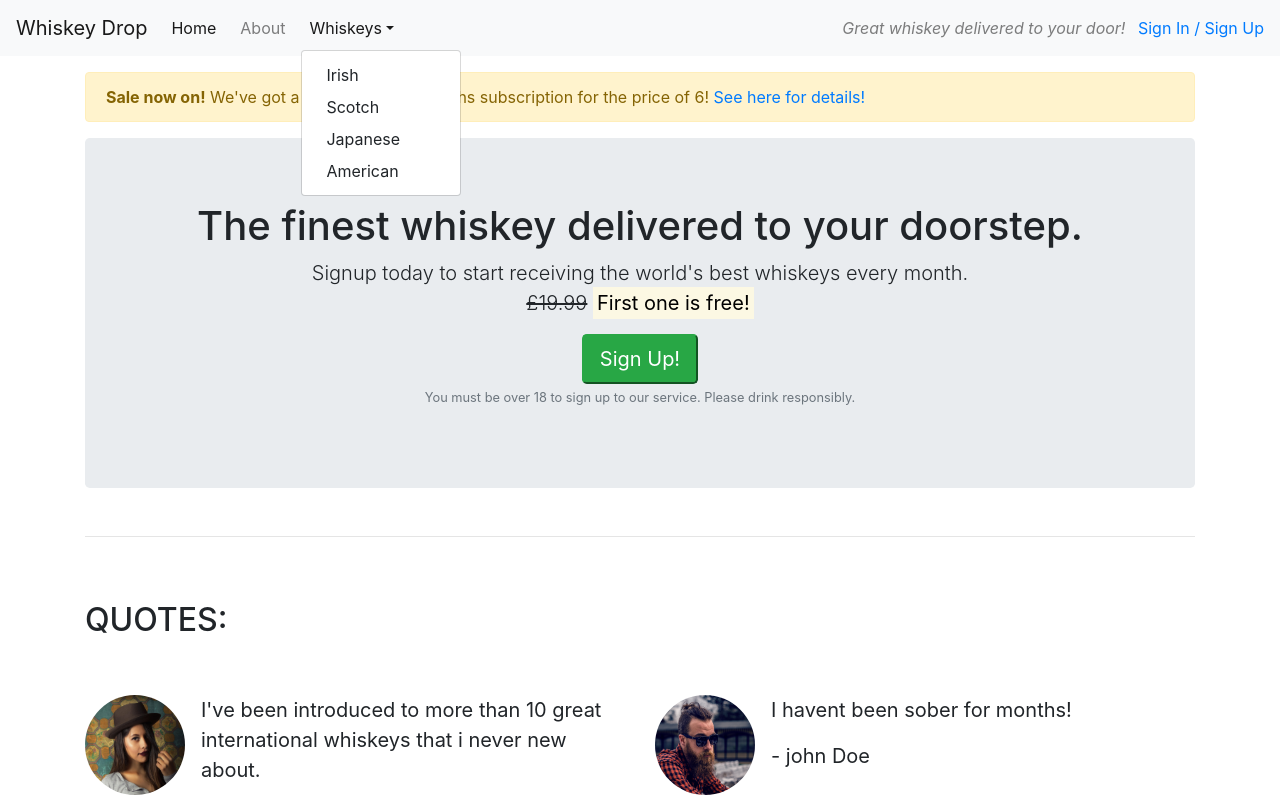
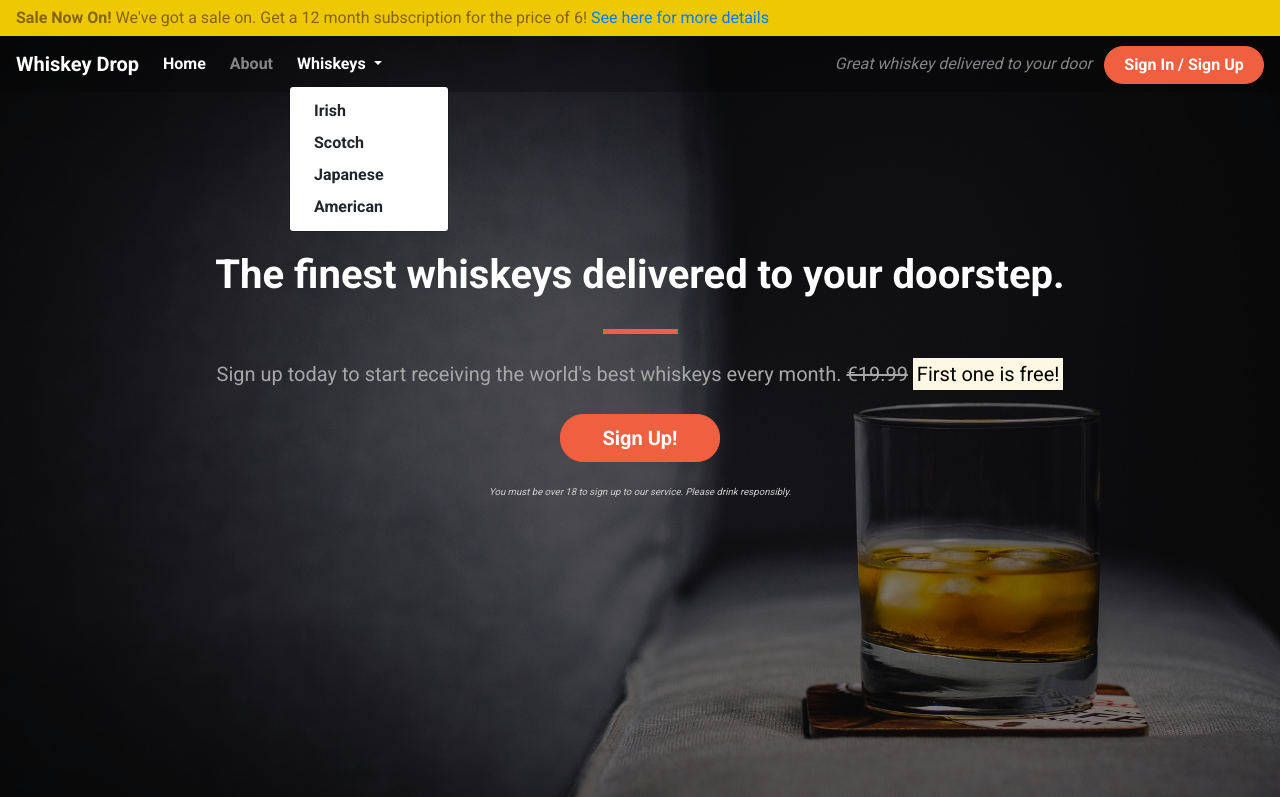
Before and after one commit to paulcrawford826/my-first-bootstrap-page, a plain HTML site: page index.html in a window 1280 px wide. Both pictures are taken after a click on the button "Whiskeys". Shown: the top 797 px of the page. Drawn offline with nearby package versions, Linux system fonts and the light colour scheme.

Commit message:
Update of index.html and addition of new css file and images

```diff
--- /dev/null
+++ b/css/style.css
@@ -0,0 +1,136 @@
+body {
+    font-family: 'Roboto', sans-serif;
+}
+
+.alert-container .col-12 {
+    padding-left: 0;
+    padding-right: 0;
+}
+
+.site-wide-alert {
+    border-radius: 0;
+    margin-bottom: 0;
+    padding: 5px 15px;
+    background-color: #eec802;
+    border-color: #eec802;
+}
+
+.callout-container {
+    height: 100vh;
+
+    background: url("../img/bg.jpg") no-repeat bottom right fixed;
+    -webkit-background-size: cover;
+    -moz-background-size: cover;
+    -o-background-size: cover;
+    background-size: cover;
+
+    display: flex;
+    align-items: center;
+    justify-content: center;
+
+    position: relative;
+}
+
+.opaque-overlay {
+    position: absolute;
+    top: 0;
+    left: 0;
+    height: 100%;
+    width: 100%;
+    background-color: rgba(0, 0, 0, 0.5);
+}
+
+.quotes-container {}
+
+.features-container {}
+
+/* Block Divider */
+
+.block-divider {
+    width: 75px;
+    height: 5px;
+    border: 0;
+}
+
+.block-divider--orange {
+    background-color: #f05f40;
+}
+
+.block-divider--short {
+    width: 35px;
+}
+
+/* NavBar */
+
+.navalert-container {
+    position: absolute;
+    top: 0;
+    left: 0;
+    right: 0;
+    padding-left: 0;
+    padding-right: 0;
+    z-index: 1;
+}
+
+.navbar {
+    margin-bottom: 0;
+    border: 0;
+    width: 100%;
+    background-color: rgba(0, 0, 0, 0.25);
+}
+
+.navbar .navbar-toggler {
+    border: 0;
+}
+
+.navbar-brand {
+    font-weight: bold;
+}
+
+.navbar .navbar-nav a {
+    font-weight: bold;
+}
+
+/* Jumbotron */
+
+.jumbotron {
+    background-color: transparent;
+}
+
+.jumbotron-header {
+    color: white;
+    font-weight: bold;
+    margin-bottom: 30px;
+}
+
+.jumbotron .lead {
+    margin: 25px;
+    color: #a7a7a7;
+}
+
+.jumbotron small {
+    font-size: 60%;
+    font-style: italic;
+    color: #d0d0d0;
+}
+
+/* Buttons */
+
+.btn--cta {
+    font-weight: bold;
+    border-radius: 23px;
+    width: 160px;
+}
+
+.btn--red {
+    color: white;
+    background-color: #f05f40;
+    border-color: #f05f40;
+}
+
+.btn--red:hover,
+.btn--red:active,
+.btn--red:active:focus {
+    background-color: #c74c31;
+    border-color: #c74c31;
+}
--- a/index.html
+++ b/index.html
@@ -2,84 +2,101 @@
 <html lang="en-us">
 
 <head>
-    <meta charset="UTF-8">
+    <meta charset="utf-8">
+    <meta name="viewport" content="width=device-width, initial-scale=1.0">
+    <title>Whiskey Drop | Taste a new whiskey every month</title>
+    <link rel="stylesheet" href="https://maxcdn.bootstrapcdn.com/bootstrap/4.1.3/css/bootstrap.min.css">
+    <link rel="stylesheet" href="https://use.fontawesome.com/releases/v5.6.1/css/all.css" integrity="sha384-gfdkjb5BdAXd+lj+gudLWI+BXq4IuLW5IT+brZEZsLFm++aCMlF1V92rMkPaX4PP" crossorigin="anonymous">
+    <link href="https://fonts.googleapis.com/css?family=Roboto:400,700" rel="stylesheet">
+    <link rel="stylesheet" href="css/style.css" type="text/css" />
 
-    <title>Whiskey Drop | Taste a new whiskey every month</title>
-    <meta name="viewport" content="width=device-width, initial-scale=1.0">
-    <link rel="stylesheet" href="https://stackpath.bootstrapcdn.com/bootstrap/4.1.3/css/bootstrap.min.css">
-    <link rel="stylesheet" href="https://use.fontawesome.com/releases/v5.8.1/css/all.css" integrity="sha384-50oBUHEmvpQ+1lW4y57PTFmhCaXp0ML5d60M1M7uH2+nqUivzIebhndOJK28anvf" crossorigin="anonymous">
 </head>
 
 <body>
-    <nav class="navbar navbar-light bg-light navbar-expand-sm">
-        <a href="/" class="navbar-brand">Whiskey Drop</a>
-        <button class="navbar-toggler ml-auto" type="button" data-toggle="collapse" data-target="#navbarNavDropdown" aria-controls="navbarNavDropdown" aria-expanded="false" aria-lable="Toggle navigation"><span class="navbar-toggler-icon"></span></button>
+    <div class="container-fluid navalert-container">
+        <!-- Alert -->
+        <div class="container-fluid alert-container">
+            <div class="row d-none d-sm-block">
+                <div class="col-12">
+                    <div class="site-wide-alert alert alert-warning">
+                        <strong>Sale Now On!</strong> We've got a sale on. Get a 12 month subscription for the price of 6! <a href="">See here for more details</a>
+                    </div>
+                </div>
+            </div>
+        </div>
+        <!-- /.Alert -->
+        <!--Nav-->
+        <nav class="navbar navbar-dark navbar-expand-sm">
+            <a href="/" class="navbar-brand">
+                    Whiskey Drop</a>
+
+            <button class="navbar-toggler ml-auto" type="button" data-toggle="collapse" data-target="#navbarNavDropdown" aria-controls="navbarNavDropdown" aria-expanded="false" aria-label="Toggle navigation">
+        <span class="navbar-toggler-icon"></span></button>
 
             <div class="collapse navbar-collapse" id="navbarNavDropdown">
                 <ul class="navbar-nav mr-auto">
                     <li class="active nav-item mr-2"><a class="nav-link" href="/">Home</a></li>
-                <li class=" nav-item mr-2"><a class="nav-link" href="/">About</a></li>
+                    <li class="nav-item mr-2"><a class="nav-link" href="">About</a></li>
                     <li class="nav-item dropdown">
-                    <a class="nav-link dropdown-toggle" href="#" id="navbarDropdownMenuLink" role="button" data-toggle="dropdown" aria-haspopup="true" aria-expand="false">Whiskeys</a>
-                    <div class="dropdown-menu" aria-labledby="navbarDropdownMenuLink">
-                        <a href="" class="dropdown-item" href="#">Irish</a>
-                        <a href="" class="dropdown-item" href="#">Scotch</a>
-                        <a href="" class="dropdown-item" href="#">Japanese</a>
-                        <a href="" class="dropdown-item" href="#">American</a>
+                        <a class="nav-link dropdown-toggle" href="#" id="navbarDropdownMenuLink" role="button" data-toggle="dropdown" aria-haspopup="true" aria-expanded="false">
+          Whiskeys
+        </a>
+                        <div class="dropdown-menu" aria-labelledby="navbarDropdownMenuLink">
+                            <a class="dropdown-item" href="#">Irish</a>
+                            <a class="dropdown-item" href="#">Scotch</a>
+                            <a class="dropdown-item" href="#">Japanese</a>
+                            <a class="dropdown-item" href="#">American</a>
                         </div>
                     </li>
-                <li class=" nav-item mr-2 d-block d-sm-none"><a class="nav-link" href="/login">Sign In / Sign Up</a></li>
+
+                    <li class="nav-item mr-2 d-block d-sm-none"><a class="nav-link" href="">Sign In / Sign Up</a></li>
                 </ul>
             </div>
             <div class="d-none d-md-block">
-            <p class="navbar-text my-auto mr-2"><i>Great whiskey delivered to your door!</i></p>
-            <a href="/login">Sign In / Sign Up</a>
+                <p class="navbar-text my-auto mr-2"><i>Great whiskey delivered to your door</i></p>
+                <a href="/login" class=" btn btn--cta btn--red">Sign In / Sign Up</a>
             </div>
+            <!--</div>-->
         </nav>
-
-    <article class="container mt-3">
-        <div class="row d-none d-sm-block">
-            <div class="col-12">
-                <div class="alert alert-warning">
-                    <strong>Sale now on!</strong> We've got a sale on. Get 12 months subscription for the price of 6! <a href="">See here for details!</a>
-                </div>
-            </div>
     </div>
     <!-- Callout -->
+    <div class="container-fluid callout-container">
+        <div class="opaque-overlay">&nbsp;</div>
         <div class="row">
             <div class="col-12">
                 <section class="callout jumbotron text-center">
-                    <h1>The finest whiskey delivered to your doorstep.</h1>
-                    <p class="lead">Signup today to start receiving the world's best whiskeys every month.
-                        <span class="d-sm-inline d-sm-none"><br></span>
-                        <s class="d-none d-sm-inline">£19.99</s>
+                    <h1 class="jumbotron-header">The finest whiskeys delivered to your doorstep.</h1>
+                    <hr class="block-divider block-divider--orange">
+                    <p class="lead">Sign up today to start receiving the world's best whiskeys every month.
+                        <s class="d-none d-sm-inline">€19.99</s>
+                        <span class="d-inline d-sm-none"><br></span>
                         <strong><mark>First one is free!</mark></strong></p>
-                    <button class="btn-lg btn-success">Sign Up!</button>
+                    <p><button class="btn btn-lg btn--cta btn--red" data-toggle="modal" data-target="#signUpModal">Sign Up!</button></p>
                     <p class="text-muted"><small>You must be over 18 to sign up to our service. Please drink responsibly.</small></p>
                 </section>
             </div>
         </div>
+    </div>
     <!-- /.callout -->
-
-        <hr>
-
     <!-- Quotes -->
+    <div class="container quotes-container">
         <section class="quotes">
             <div class="row">
                 <div class="col-12 my-5">
                     <h2 class="text-uppercase">Quotes:</h2>
+                    <hr />
                 </div>
             </div>
             <div class="row">
                 <div class="col-12 col-md-6">
                     <div class="media">
                         <div class="d-none d-sm-block">
-                            <img src="img/girl-image.png" class="rounded-circle mr-3" height=100 width=100>
+                            <img src="img/girl-image.png" class="rounded-circle mr-3" height=100 width=100 alt="Jane Doe Avatar">
                         </div>
                         <div class="media-body">
                             <blockquote class="blockquote">
-                                <p>I've been introduced to more than 10 great international whiskeys that i never new about.</p>
-                                <p>- jane Doe</p>
+                                <p>I've been introduced to more than 10 great international whiskeys I never knew about.</p>
+                                <footer class="blockquote-footer">Jane Doe on <cite title="Twitter">Twitter</cite></footer>
                             </blockquote>
                         </div>
                     </div>
@@ -87,65 +104,90 @@
                 <div class="col-12 col-md-6">
                     <div class="media">
                         <div class="d-none d-sm-block">
-                            <img src="img/guy-image.png" class="rounded-circle mr-3" height=100 width=100>
+                            <img src="img/guy-image.png" class="rounded-circle mr-3" height=100 width=100 alt="John Doe Avatar">
                         </div>
                         <div class="media-body">
                             <blockquote class="blockquote">
-                                <p>I havent been sober for months!</p>
-                                <p>- john Doe</p>
+                                <p>I haven't been sober for months!</p>
+                                <footer class="blockquote-footer">John Doe on <cite title="Twitter">Twitter</cite></footer>
                             </blockquote>
                         </div>
                     </div>
                 </div>
             </div>
         </section>
-        <!-- /.Quotes -->
-
+    </div>
+    <!-- /.quotes -->
     <hr>
-
     <!-- Features -->
+    <div class="container features-container">
         <section class="features">
             <div class="row">
                 <div class="col-12 my-5">
                     <h2 class="text-uppercase">Features:</h2>
+                    <hr />
                 </div>
             </div>
             <div class="row">
                 <div class="col-12 col-md-6 col-lg-4">
-                    <div class="features">
+                    <div class="feature">
                         <h3><i class="fas fa-gift d-none d-sm-inline"></i> Feature 1 <span class="badge badge-success">New!</span></h3>
-                        <p>Lorem ipsum dolor sit amet, consectetur adipisicing elit. Excepturi odit mollitia, deserunt accusamus iusto impedit. Unde, cupiditate debitis, ipsa harum ipsum minima, obcaecati, fuga odit iste reprehenderit vero voluptatum sapiente
-                            modi dolor! Ex quod, saepe!</p>
+                        <p>Lorem ipsum dolor sit amet, consectetur adipiscing elit, sed do eiusmod tempor incididunt ut labore et dolore magna aliqua. Ut enim ad minim veniam, quis nostrud exercitation ullamco laboris nisi ut aliquip ex ea commodo consequat.</p>
                         <p><a class="btn btn-sm btn-light" href="">Read More</a></p>
                     </div>
                 </div>
                 <div class="col-12 col-md-6 col-lg-4">
-
-                    <div class="features">
+                    <div class="feature">
                         <h3><i class="fas fa-credit-card d-none d-sm-inline"></i> Feature 2</h3>
-                        <p>Lorem ipsum dolor sit amet, consectetur adipisicing elit. Excepturi odit mollitia, deserunt accusamus iusto impedit. Unde, cupiditate debitis, ipsa harum ipsum minima, obcaecati, fuga odit iste reprehenderit vero voluptatum sapiente
-                            modi dolor! Ex quod, saepe!</p>
+                        <p>Lorem ipsum dolor sit amet, consectetur adipiscing elit, sed do eiusmod tempor incididunt ut labore et dolore magna aliqua. Ut enim ad minim veniam, quis nostrud exercitation ullamco laboris nisi ut aliquip ex ea commodo consequat.</p>
                         <p><a class="btn btn-sm btn-light" href="">Read More</a></p>
                     </div>
                 </div>
                 <div class="col-12 d-md-none d-lg-block col-lg-4">
-                    <div class="features">
+                    <div class="feature">
                         <h3><i class="fas fa-times-circle d-none d-sm-inline"></i> Feature 3</h3>
-                        <p>Lorem ipsum dolor sit amet, consectetur adipisicing elit. Excepturi odit mollitia, deserunt accusamus iusto impedit. Unde, cupiditate debitis, ipsa harum ipsum minima, obcaecati, fuga odit iste reprehenderit vero voluptatum sapiente
-                            modi dolor! Ex quod, saepe!</p>
+                        <p>Lorem ipsum dolor sit amet, consectetur adipiscing elit, sed do eiusmod tempor incididunt ut labore et dolore magna aliqua. Ut enim ad minim veniam, quis nostrud exercitation ullamco laboris nisi ut aliquip ex ea commodo consequat.</p>
                         <p><a class="btn btn-sm btn-light" href="">Read More</a></p>
                     </div>
                 </div>
             </div>
+        </section>
+    </div>
+    <!-- /.features -->
 
-        </section>
-        <!-- /.Features -->
 
-        <hr>
-    </article>
+    <div class="modal" tabindex="-1" role="dialog" id="signUpModal">
+        <div class="modal-dialog" role="document">
+            <div class="modal-content">
+                <div class="modal-header">
+                    <h5 class="modal-title">Sign Up To Whiskey Drop!</h5>
+                    <button type="button" class="close" data-dismiss="modal" aria-label="Close">
+          <span aria-hidden="true">&times;</span>
+        </button>
+                </div>
+                <div class="modal-body">
+                    <form>
+                        <div class="form-group">
+                            <label for="exampleInputEmail1">Email address</label>
+                            <input type="email" class="form-control" id="exampleInputEmail1" aria-describedby="emailHelp" placeholder="Enter email">
+                            <small id="emailHelp" class="form-text text-muted">We'll never share your email with anyone else.</small>
+                        </div>
+                        <div class="form-group">
+                            <label for="password">Password</label>
+                            <input type="password" class="form-control" id="password" placeholder="Password">
+                        </div>
+                        <div class="form-group">
+                            <label for="repeatPassword">Repeat Password</label>
+                            <input type="password" class="form-control" id="repeatPassword" placeholder="Repeat Password">
+                        </div>
+                        <button type="submit" class="btn btn-success">Submit</button>
+                    </form>
+                </div>
+            </div>
+        </div>
+    </div>
+
     <script src="https://code.jquery.com/jquery-3.3.1.slim.min.js" integrity="sha384-q8i/X+965DzO0rT7abK41JStQIAqVgRVzpbzo5smXKp4YfRvH+8abtTE1Pi6jizo" crossorigin="anonymous"></script>
     <script src="https://cdnjs.cloudflare.com/ajax/libs/popper.js/1.14.3/umd/popper.min.js" integrity="sha384-ZMP7rVo3mIykV+2+9J3UJ46jBk0WLaUAdn689aCwoqbBJiSnjAK/l8WvCWPIPm49" crossorigin="anonymous"></script>
     <script src="https://stackpath.bootstrapcdn.com/bootstrap/4.1.3/js/bootstrap.min.js" integrity="sha384-ChfqqxuZUCnJSK3+MXmPNIyE6ZbWh2IMqE241rYiqJxyMiZ6OW/JmZQ5stwEULTy" crossorigin="anonymous"></script>
 </body>
-
-</html>
```
Also changed, not shown: img/bg.jpg (added). Lines whose indentation alone changed are shown as unchanged.
